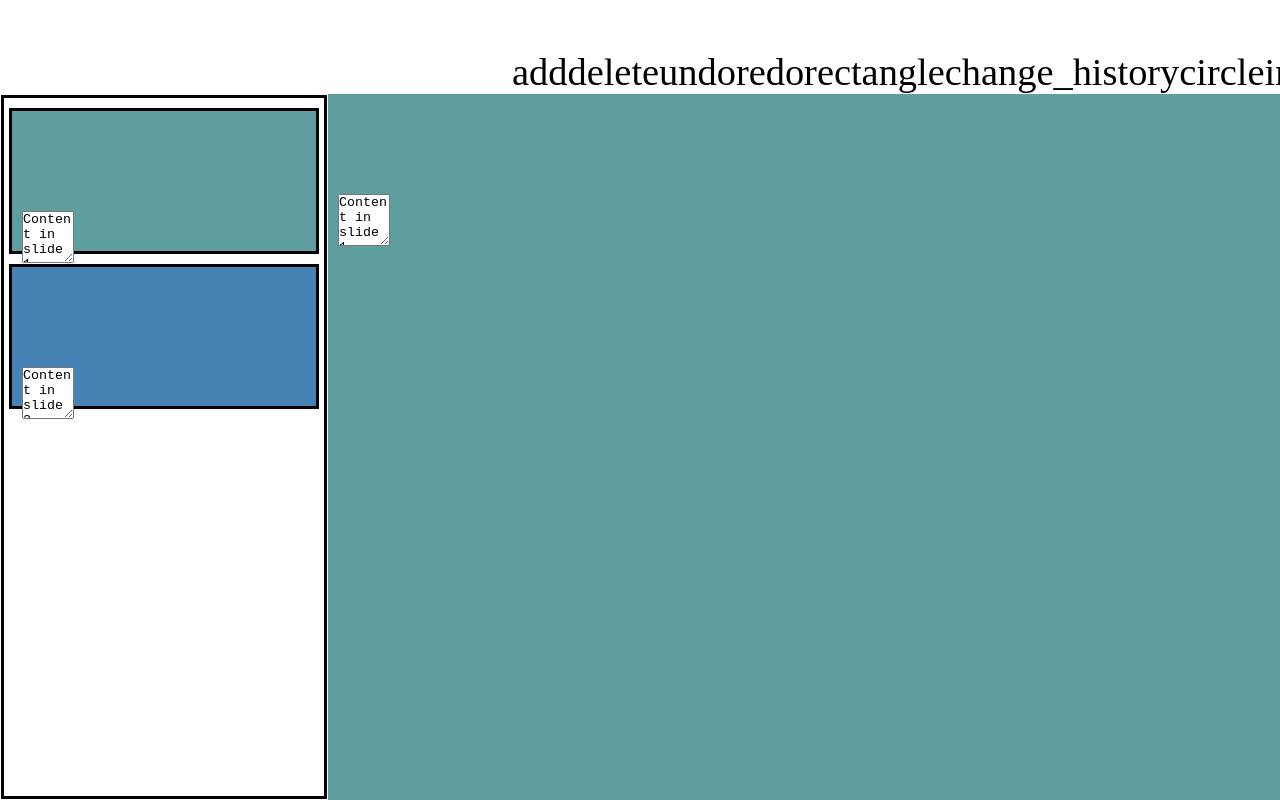
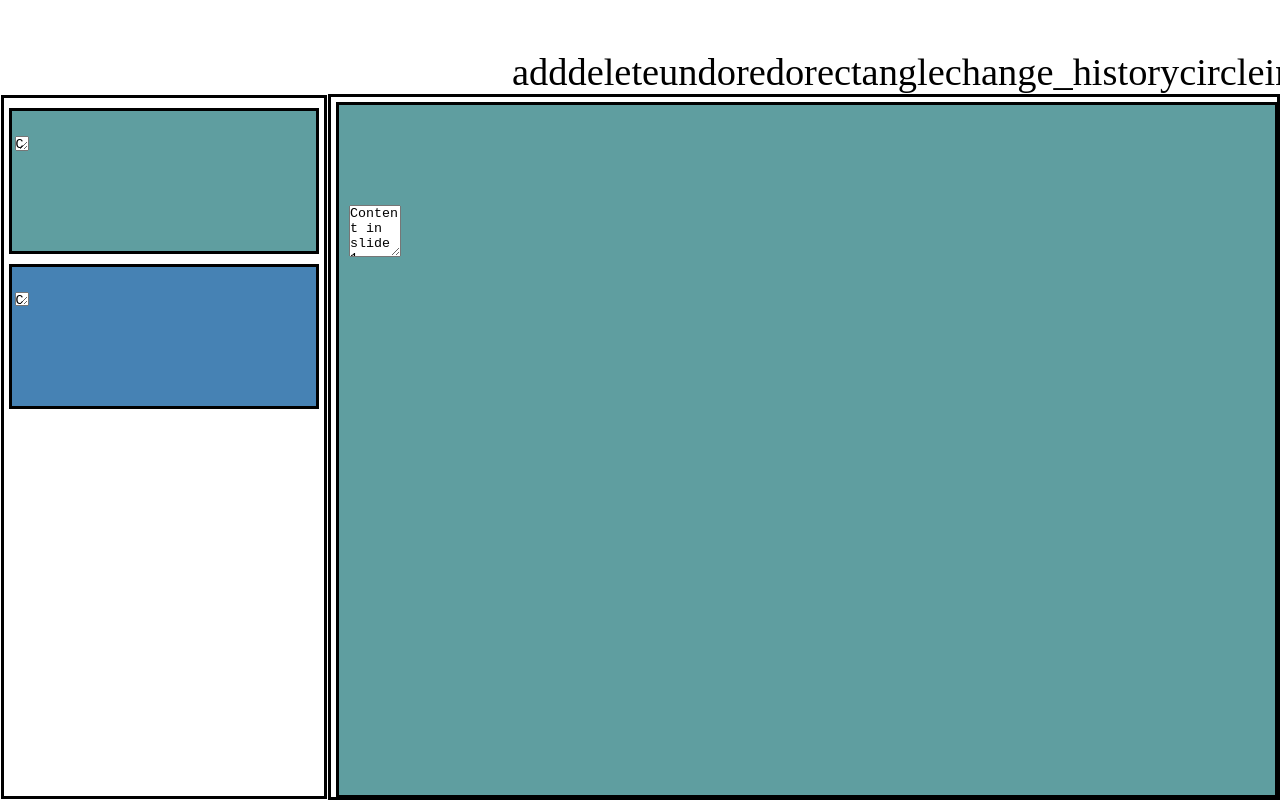
Before and after one commit to KleachiM/slides, a React (Create React App) app: page / in a window 1280 px wide. Shown: the top 800 px of the page. Built offline with nearby package versions, Linux system fonts and the light colour scheme; a web font is replaced by a local one.

Commit message:
Отрисовка миниатюр с масштабированием

```diff
--- a/src/components/ActiveSlide.css
+++ b/src/components/ActiveSlide.css
@@ -1,4 +1,12 @@
 .slide {
     width: 100%;
     position: relative;
+    border: solid;
+    height: 100%;
 }
+
+.slide-border {
+    border: solid;
+    padding: 5px;
+    width: 100%;
+}
--- a/src/components/ActiveSlide.tsx
+++ b/src/components/ActiveSlide.tsx
@@ -10,13 +10,15 @@ type SlideProps = {
 }
 
 export function ActiveSlide(props: SlideProps){
-    return <div
-        className="slide"
-        style={typeof props.slide.background === 'string'
-            ? {backgroundColor: props.slide.background}
-            : {backgroundImage: props.slide.background.source}}>
-        {props.slide.slideData.map(e =>
-            <SlideElementsItem key={e.id} slideElement={e}/>)}
+    return <div className="slide-border">
+        <div
+            className="slide"
+            style={typeof props.slide.background === 'string'
+                ? {backgroundColor: props.slide.background}
+                : {backgroundImage: props.slide.background.source}}>
+            {props.slide.slideData.map(e =>
+                <SlideElementsItem key={e.id} slideElement={e} scale={1}/>)}
+        </div>
     </div>
 }
 
--- a/src/components/Miniatures.tsx
+++ b/src/components/Miniatures.tsx
@@ -18,7 +18,7 @@ function Miniatures(props: MiniaturesProps){
                     ? {backgroundColor: slide.background}
                     : {backgroundImage: slide.background.source}}>
                 {slide.slideData.map(e =>
-                    <SlideElementsItem key={e.id} slideElement={e}/>
+                    <SlideElementsItem key={e.id} slideElement={e} scale={0.25}/>
                 )}
             </div>
         })}
--- a/src/components/SlideElementsItem.tsx
+++ b/src/components/SlideElementsItem.tsx
@@ -2,18 +2,19 @@ import React from "react";
 import {SlideElement} from "../types/presentationTypes";
 
 type SlideElementProps = {
-    slideElement: SlideElement
+    slideElement: SlideElement,
+    scale: number
 }
 export function SlideElementsItem(props: SlideElementProps){
     // create common part of div
+    const scale = props.scale;
     if (props.slideElement.type === 'text')
         return <textarea key={props.slideElement.id}
             style={{
-                top: props.slideElement.point.x,
-                left: props.slideElement.point.y,
-                width: props.slideElement.dimension.width,
-                height: props.slideElement.dimension.height,
-                transform: 'scale(1)',
+                top: props.slideElement.point.x * scale,
+                left: props.slideElement.point.y * scale,
+                width: props.slideElement.dimension.width * scale,
+                height: props.slideElement.dimension.height * scale,
                 position: "absolute"
             }}
             defaultValue={props.slideElement.content}
```
Also changed, not shown: src/components/Miniatures.css (line endings or trailing spaces).
